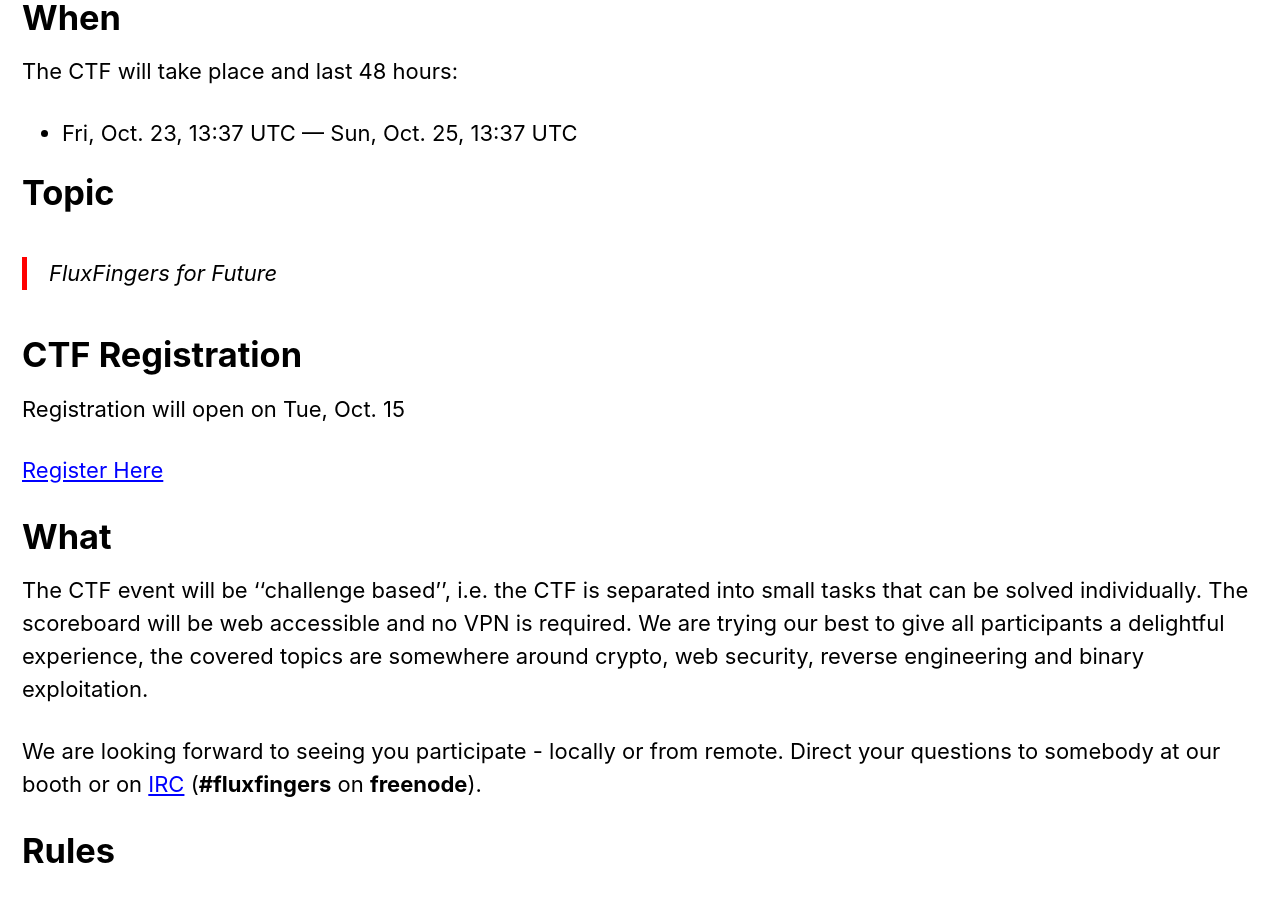
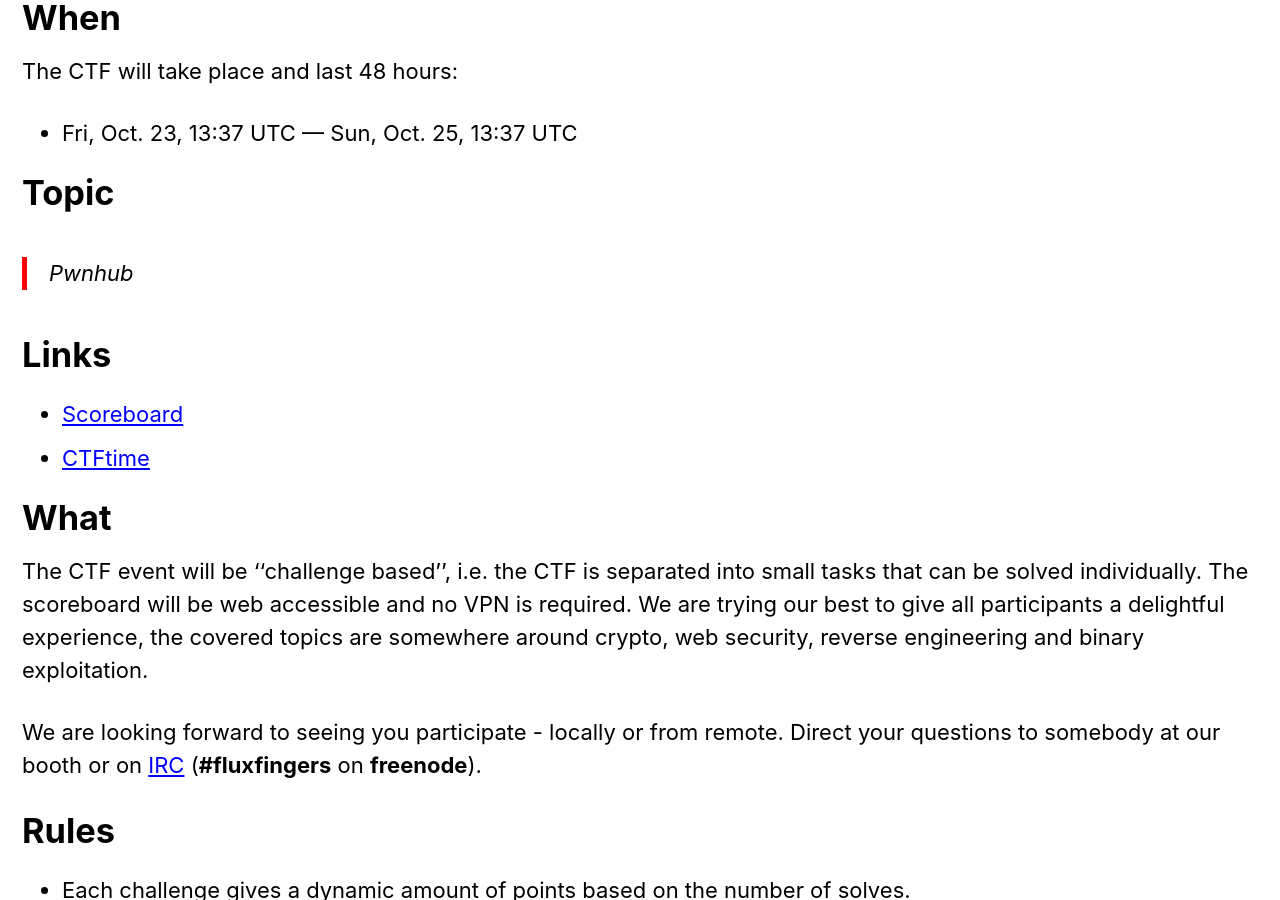
Before and after one commit to adulau/hack-lu-2020, a Jekyll site: the page built from ctf/index.md, in a window 1280 px wide and 900 px high, scrolled down 1042 px. Built offline with Jekyll 4.4.1, drawn with Linux system fonts in a browser that asks for light colours.

Commit message:
Changed the Topic and Links

```diff
--- a/ctf/index.md
+++ b/ctf/index.md
@@ -31,13 +31,12 @@
 
 # Topic
 
-> FluxFingers for Future
+> Pwnhub
 
-# CTF Registration
+# Links
 
-Registration will open on Tue, Oct. 15
-
-[Register Here](https://pwnhub.fluxfingers.net/)
+- [Scoreboard](https://pwnhub.fluxfingers.net/)
+- [CTFtime](https://ctftime.org/event/1142/)
 
 # What
 
```
